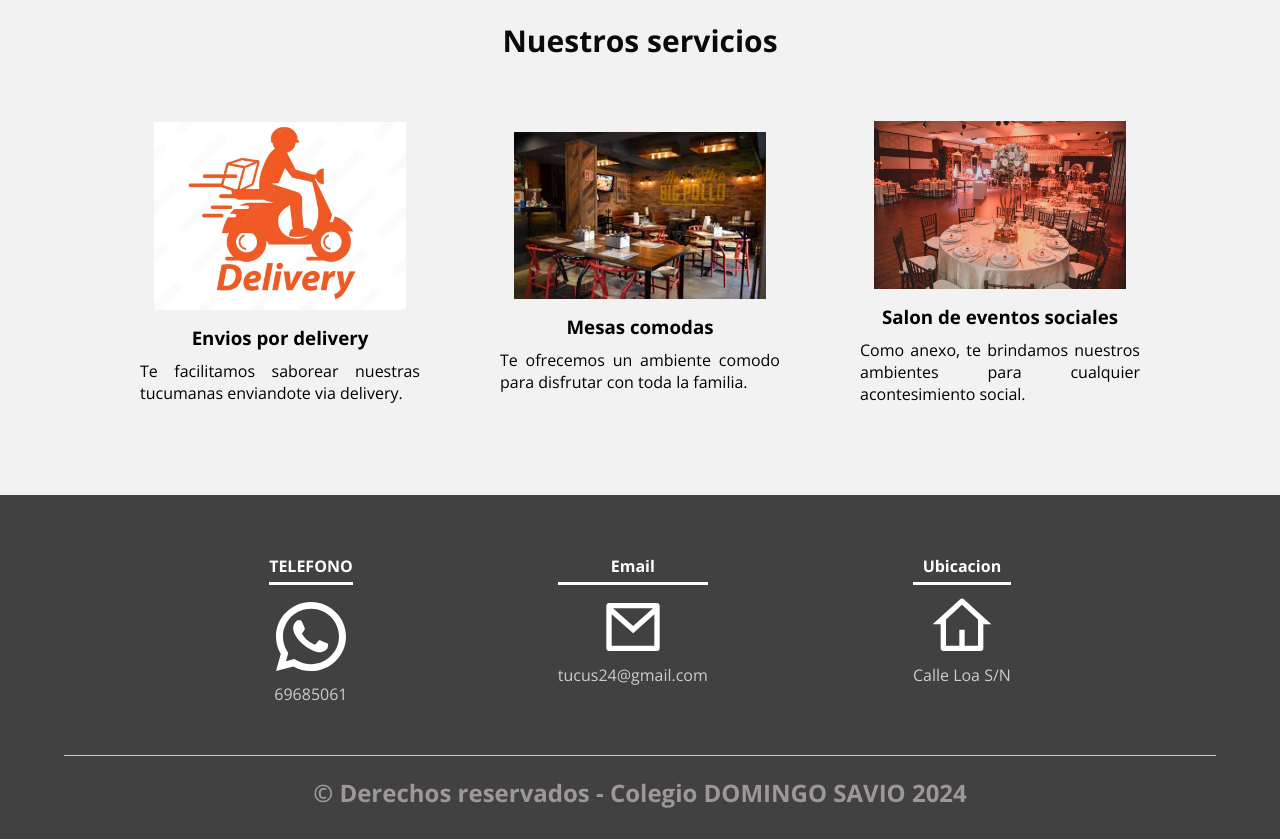
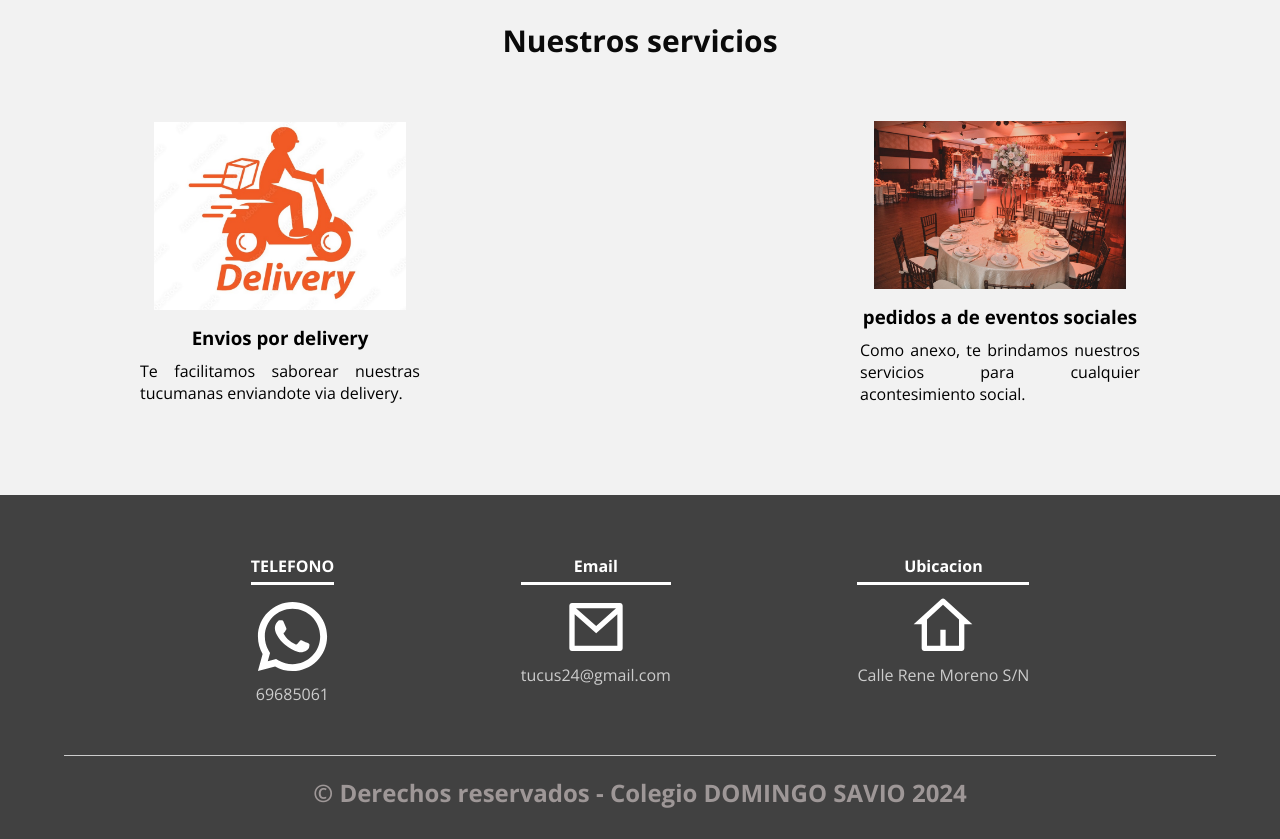
Before and after one commit to tucumanas/tucumanas.github.io, a plain HTML site: page index.html in a window 1280 px wide. Shown: the part 2200-3039 px from the top of the page. Drawn offline with nearby package versions, Linux system fonts and the light colour scheme.

Commit message:
Update index.html

```diff
--- a/index.html
+++ b/index.html
@@ -77,7 +77,6 @@
 
                     </div>
                 </div>
-            </div>
         </section>
         <section class="clientes contenedor">
             <h2 class="titulo">Nuestros aliados</h2>
@@ -108,14 +107,9 @@
                         <p>Te facilitamos saborear nuestras tucumanas enviandote via delivery.</p>
                     </div>
                     <div class="servicio-ind">
-                        <img src="img/ambiente.jfif" alt="">
-                        <h3>Mesas comodas</h3>
-                        <p>Te ofrecemos un ambiente comodo para disfrutar con toda la familia.</p>
-                    </div>
-                    <div class="servicio-ind">
                         <img src="img/salon.jpg" alt="">
-                        <h3>Salon de eventos sociales</h3>
-                        <p>Como anexo, te brindamos nuestros ambientes para cualquier acontesimiento social.</p>
+                        <h3>pedidos a de eventos sociales</h3>
+                        <p>Como anexo, te brindamos nuestros servicios para cualquier acontesimiento social.</p>
                     </div>
                 </div>
             </div>
@@ -137,7 +131,7 @@
             <div class="content-foo">
                 <h4>Ubicacion</h4>
                 <a href=""> <img src="img/home-4-line.svg"></a>
-                <p>Calle Loa S/N</p>
+                <p>Calle Rene Moreno S/N</p>
             </div>
         </div>
         <h2 class="titulo-final">&copy; Derechos reservados - Colegio DOMINGO SAVIO 2024</h2>
```
